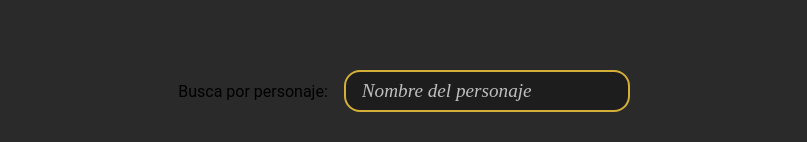
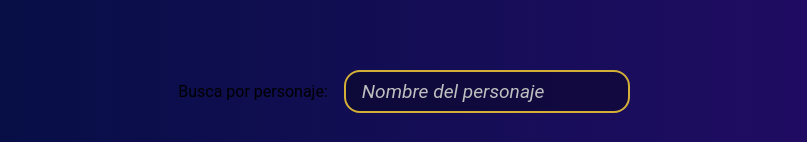
Before and after one commit to Adalab/modulo-3-evaluacion-final-Paula-51, a React (Vite) app: page / in a window 1280 px wide. Shown: the part 362-504 px from the top of the page, without its empty margins (236-1043 px from the left). Built offline with nearby package versions, Linux system fonts and the light colour scheme; no server answers; a web font is replaced by a local one.

Commit message:
identado codigo y borrado imagenes sobrantes

```diff
--- a/src/styles/App.scss
+++ b/src/styles/App.scss
@@ -2,5 +2,5 @@ body{
     margin: 0;
     padding-inline: 50px;
     font-family: Roboto, sans-serif;
-    background-color: rgb(43, 42, 42);
+    background: linear-gradient(to right, #000f3e, #270c6b);
 }
--- a/src/styles/Filters.scss
+++ b/src/styles/Filters.scss
@@ -12,7 +12,7 @@
     border: 2px solid #d4af37;
     padding: 0.5rem 1rem;
     border-radius: 1rem;
-    font-family: 'Crismon Pro', serif;
+    font-family: 'Roboto', sans-serif;
     font-size: 1.2rem;
     color: #fffacd;
     width: 250px;
@@ -30,11 +30,6 @@
     box-shadow: 0 0 6px #d4af37;
     outline: none;
   }
-
-
-
-
-
 
 .filter-house {
     display: flex;
```
Also changed, not shown: src/App.jsx (+5 -7 lines), public/images/marauders-map.jpeg (deleted).
